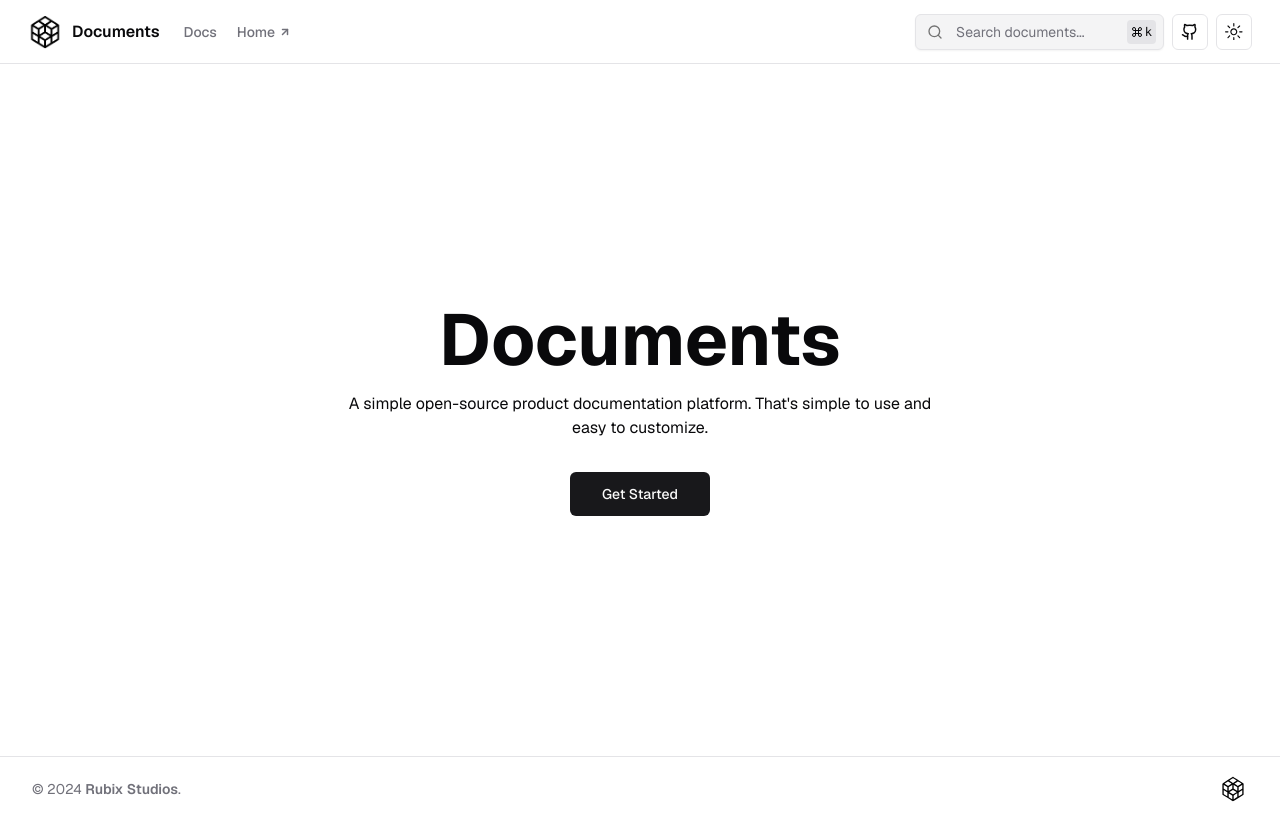
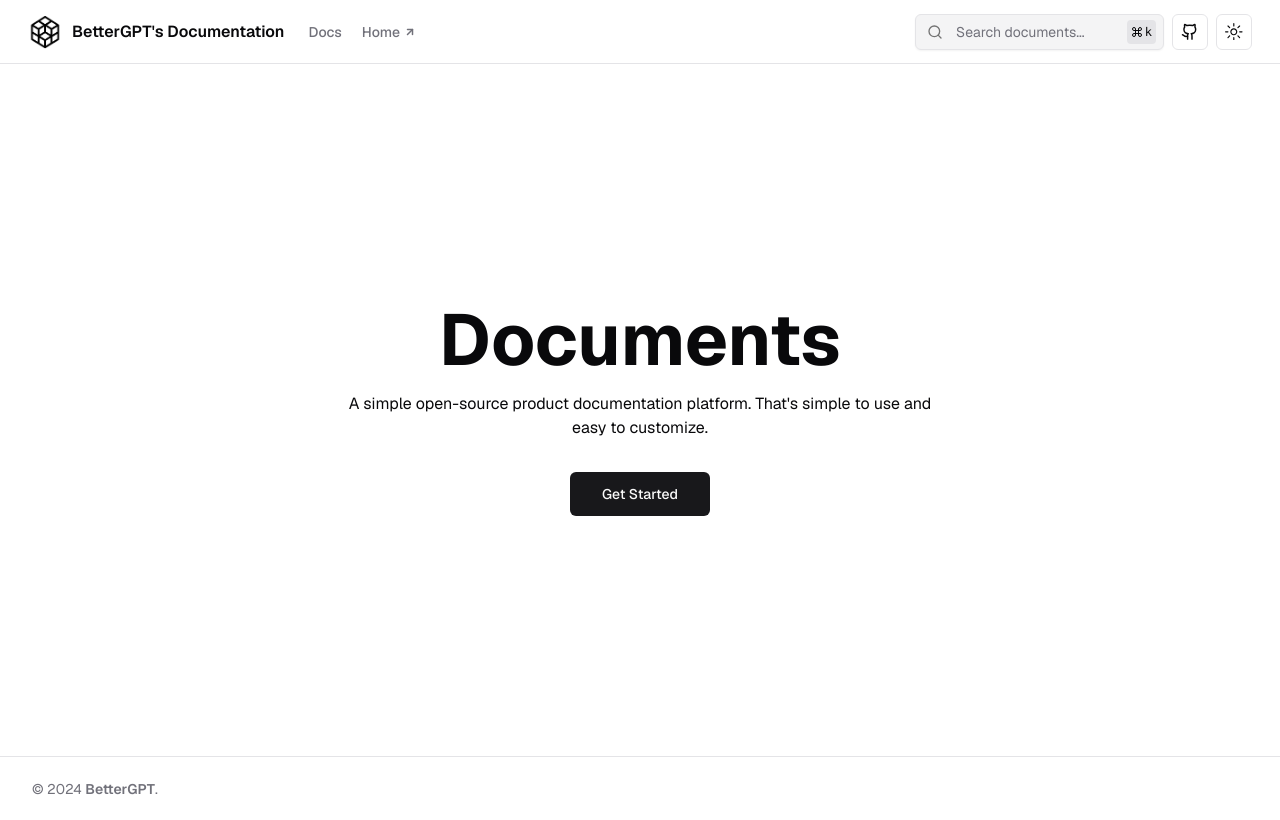
Before and after one commit to michaelwlt/bettergpt-docs, a Next.js app: page / in a window 1280 px wide. Built offline with nearby package versions, Linux system fonts and the light colour scheme.

Commit message:
updated settings.ts

```diff
--- a/settings/settings.ts
+++ b/settings/settings.ts
@@ -1,20 +1,20 @@
-export const url = "https://rubix-documents.vercel.app";
+export const url = "https://docs.bettergpt.lol";
 export const siteicon = "/icon.png";
 
 export const gtm = "GTM-XXXXXXX";
-export const gtmconnected = true;
+export const gtmconnected = false;
 
-export const sitename = "Documents";
-export const description = "This comprehensive documentation template, crafted with Next.js and available as open-source, delivers a sleek and responsive design, tailored to meet all your project documentation requirements.";
+export const sitename = "BetterGPT's Documentation";
+export const description = "The official documentation for bettergpt.lol";
 export const keywords = ["Next.js", "documentation", "Rubix Studios", "open source", "SEO"];
 export const urlimage = "/images/og-image.png";
-export const imagealt = "Rubix Studios Documentation";
-export const twitterhandle = "@RubixStudios";
+export const imagealt = "BetterGPT's Documentation";
+export const twitterhandle = "";
 
-export const companyname = "Rubix Studios";
-export const companylink = "https://www.rubixstudios.com.au";
+export const companyname = "BetterGPT";
+export const companylink = "https://bettergpt.lol";
 
-export const branding = true;
+export const branding = false;
 export const rightsidebar = true;
 export const feedbackedit = true;
 export const tableofcontent = true;
```
